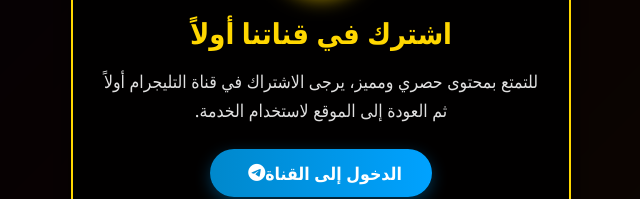
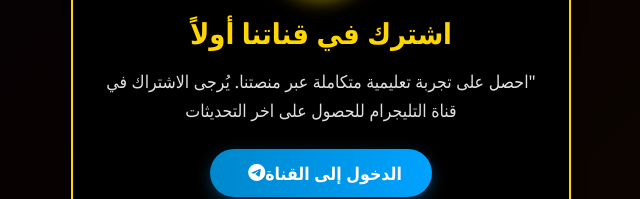
Before and after one commit to hasneenai/maxes, a plain HTML site: page index.html in a window 1280 px wide. Shown: the part 300-499 px from the top of the page, without its empty margins (319-959 px from the left). Drawn offline with Linux system fonts and the light colour scheme.

Commit message:
Update index.html

```diff
--- a/index.html
+++ b/index.html
@@ -364,7 +364,7 @@
       </div>
 
       <h2 class="modal-title">اشترك في قناتنا أولاً</h2>
-      <p class="modal-message">للتمتع بمحتوى حصري ومميز، يرجى الاشتراك في قناة التليجرام أولاً ثم العودة إلى الموقع لاستخدام الخدمة.</p>
+      <p class="modal-message">"احصل على تجربة تعليمية متكاملة عبر منصتنا. يُرجى الاشتراك في قناة التليجرام للحصول على اخر التحديثات</p>
 
       <a href="https://t.me/uumm20" target="_blank" class="modal-btn">
         <span>الدخول إلى القناة</span>
```
